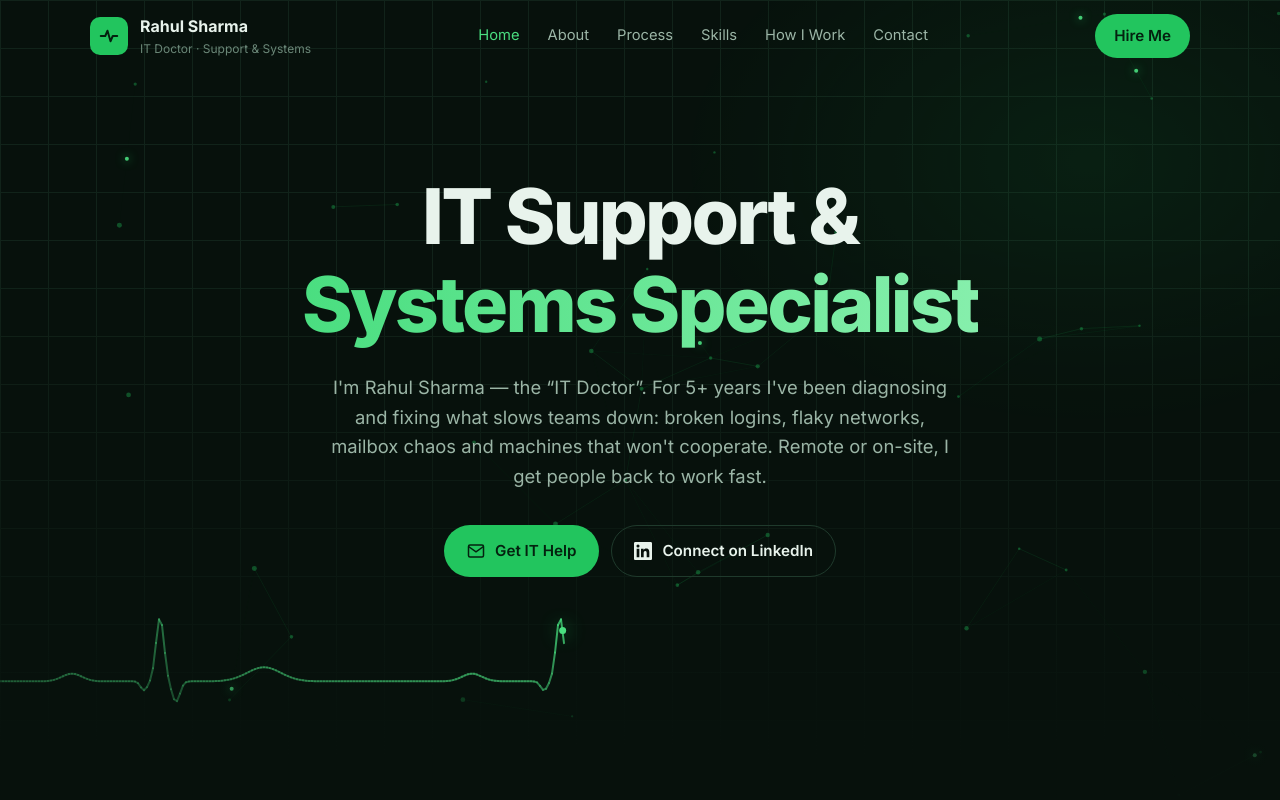
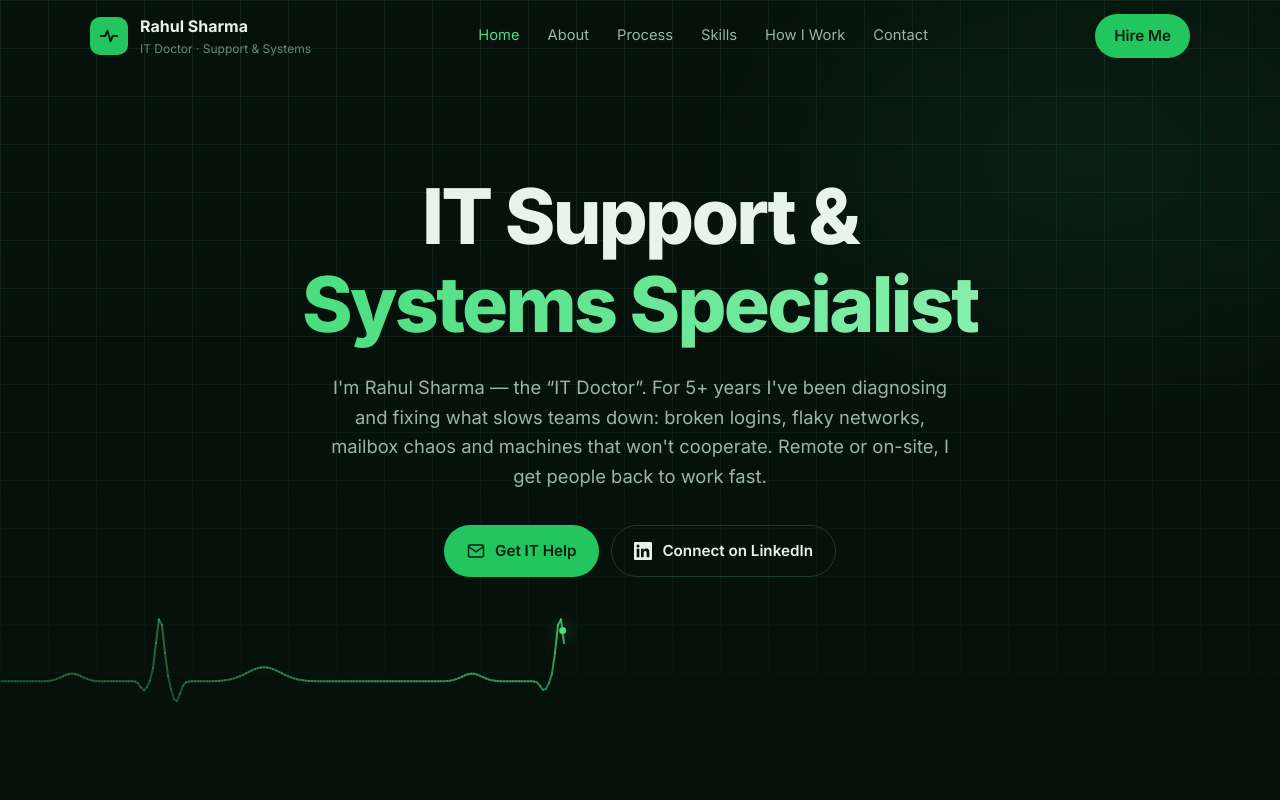
Before and after one commit to ggbosky/rahulsharma, a plain HTML site: page index.html in a window 1280 px wide. Shown: the top 800 px of the page. Drawn offline with Linux system fonts and the light colour scheme.

Commit message:
Hero: keep only the ECG loop, drop network nodes
Co-Authored-By: Claude Opus 5.5 <noreply@anthropic.com>
Claude-Session: https://claude.ai/code/session_01YXvXhCegWAFGuq86tV3c4a

```diff
--- a/index.html
+++ b/index.html
@@ -430,33 +430,22 @@ footer .wrap{display:flex;justify-content:space-between;gap:12px;flex-wrap:wrap}
     });
   });
 
-  /* hero background loop: network + ECG monitor */
+  /* hero background loop: ECG monitor */
   (function(){
     var c=document.getElementById('bg'),x=c.getContext('2d'),hero=c.parentNode;
-    var W,H,dpr,nodes=[],packets=[],t0=performance.now(),running=true;
+    var W,H,dpr,t0=performance.now(),running=true;
     var reduce=matchMedia('(prefers-reduced-motion: reduce)').matches;
     function col(v,a){var h=getComputedStyle(document.documentElement).getPropertyValue(v).trim();var n=parseInt(h.slice(1),16);return 'rgba('+(n>>16&255)+','+(n>>8&255)+','+(n&255)+','+a+')'}
     function size(){dpr=Math.min(devicePixelRatio||1,2);W=hero.clientWidth;H=hero.clientHeight;c.width=W*dpr;c.height=H*dpr;x.setTransform(dpr,0,0,dpr,0,0);
-      var n=Math.round(Math.min(46,W*H/26000));nodes=[];for(var i=0;i<n;i++)nodes.push({x:Math.random()*W,y:Math.random()*H,vx:(Math.random()-.5)*.18,vy:(Math.random()-.5)*.18,r:Math.random()*1.6+1});packets=[]}
+      }
     function beat(p){ /* p in [0,1) one heartbeat; returns -1..1 */
       function g(m,w,a){return a*Math.exp(-Math.pow((p-m)/w,2))}
       return g(.18,.035,.12)+g(.36,.012,-.14)+g(.4,.014,1)+g(.44,.014,-.32)+g(.66,.06,.22);}
-    var ecg=[],sweep=0;
     function frame(now){
       if(!running)return;
-      var t=(now-t0)/1000,link=150;
+      var t=(now-t0)/1000;
       x.clearRect(0,0,W,H);
       var Lc=col('--accent',1);
-      /* network */
-      for(var i=0;i<nodes.length;i++){var a=nodes[i];
-        if(!reduce){a.x+=a.vx;a.y+=a.vy;if(a.x<0||a.x>W)a.vx*=-1;if(a.y<0||a.y>H)a.vy*=-1}
-        for(var j=i+1;j<nodes.length;j++){var b=nodes[j],dx=a.x-b.x,dy=a.y-b.y,d=Math.sqrt(dx*dx+dy*dy);
-          if(d<link){x.strokeStyle=col('--accent',.16*(1-d/link));x.lineWidth=1;x.beginPath();x.moveTo(a.x,a.y);x.lineTo(b.x,b.y);x.stroke();
-            if(!reduce&&packets.length<14&&Math.random()<.0009)packets.push({a:a,b:b,p:0,s:.006+Math.random()*.01})}}
-        x.fillStyle=col('--accent',.35);x.beginPath();x.arc(a.x,a.y,a.r,0,7);x.fill()}
-      for(var k=packets.length-1;k>=0;k--){var P=packets[k];P.p+=P.s;if(P.p>=1){packets.splice(k,1);continue}
-        var px=P.a.x+(P.b.x-P.a.x)*P.p,py=P.a.y+(P.b.y-P.a.y)*P.p;
-        x.fillStyle=col('--accent2',.9);x.shadowColor=Lc;x.shadowBlur=10;x.beginPath();x.arc(px,py,2,0,7);x.fill();x.shadowBlur=0}
       /* ECG monitor sweep */
       var amp=Math.min(64,H*.08),cb=hero.querySelector('.hero-grid').getBoundingClientRect().bottom-hero.getBoundingClientRect().top,base=Math.min(H-30,Math.max(H*.78,cb+amp+40)),period=Math.max(260,W/3.2),speed=W/4.2; /* px per second */
       var head=reduce?W:(t*speed)%(W+120);
```
